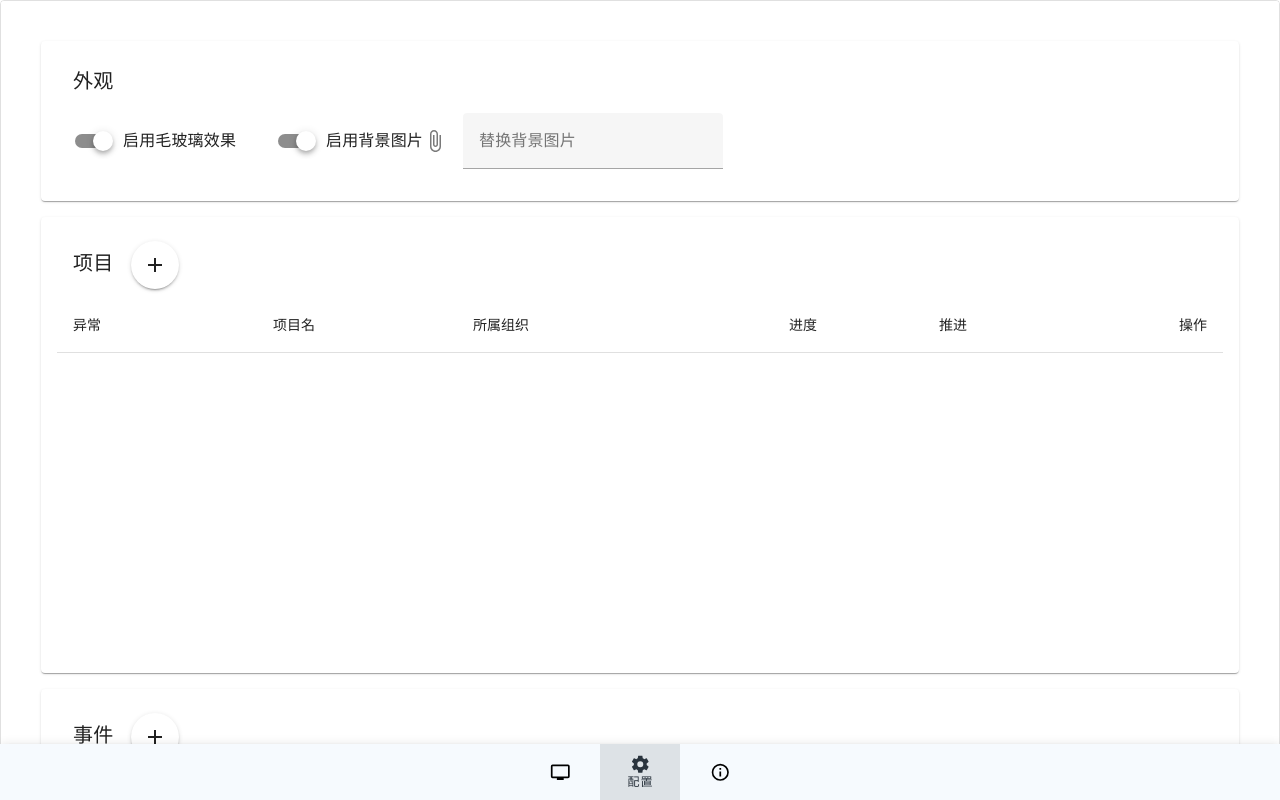
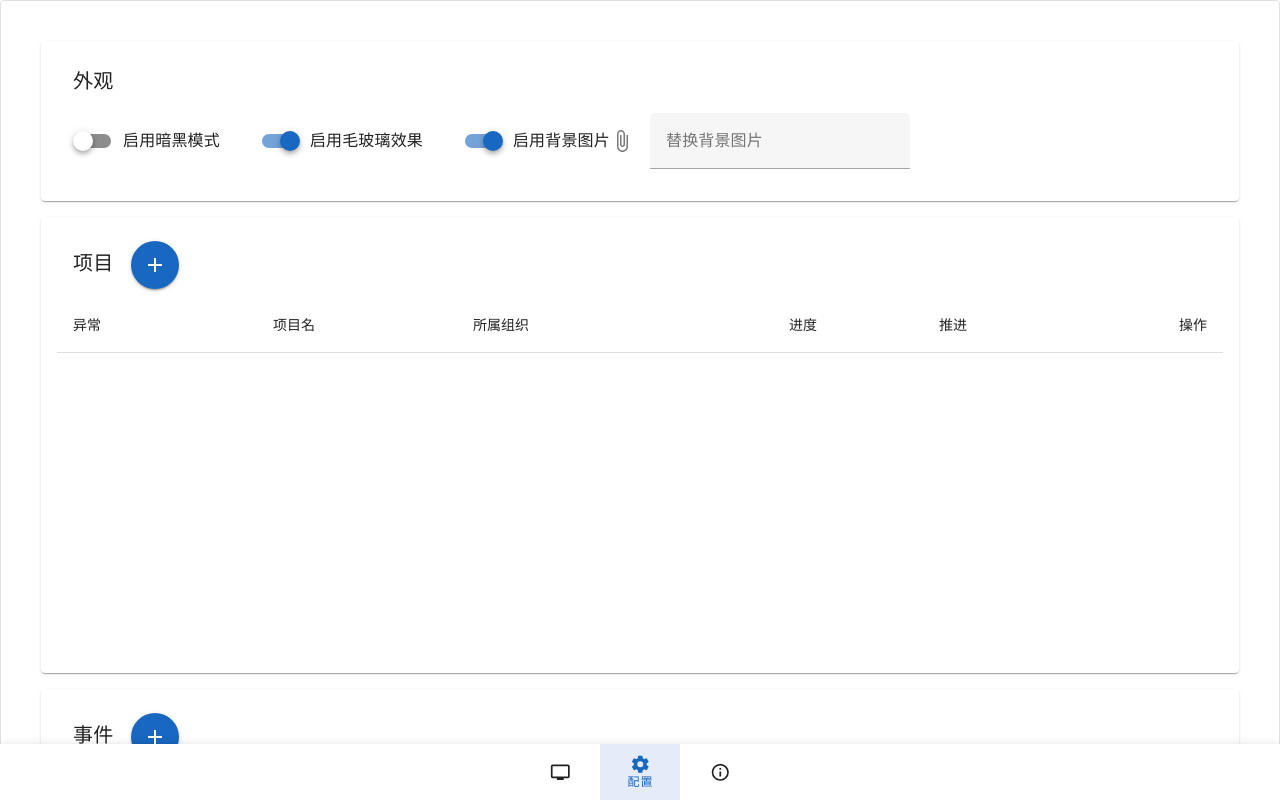
Before and after one commit to wpy030414/daily-log, a Vue app: page /render in a window 1280 px wide. Both pictures are taken after a click on the button "配置". Shown: the top 800 px of the page. Built offline with nearby package versions, Linux system fonts and the light colour scheme; the HTML template or start-up script is replaced by a standard one.

Commit message:
feat: bring Dark Mode

```diff
--- a/src/App.vue
+++ b/src/App.vue
@@ -1,11 +1,13 @@
 <script setup lang="ts">
-import { useCustomTheme } from './stores/custom-theme'
 import { useMessage } from './stores/messages'
 import type { Store } from 'pinia'
 import { useWidthRate } from './stores/width-rate'
 import { mdiCog, mdiInformationOutline, mdiTelevision } from '@mdi/js'
+import { useCustomTheme } from './stores/custom-theme'
+import { useTheme } from 'vuetify'
 
 useWidthRate().init()
+useCustomTheme().inject(useTheme())
 
 declare global {
   interface Window {
@@ -29,8 +31,7 @@ window.msg = useMessage()
       <v-bottom-navigation
         v-model="$route.path"
         v-on:update:model-value="(v: string) => $router.push(v)"
-        :bg-color="useCustomTheme().now('bg-main')"
-        :color="useCustomTheme().now('t-main')"
+        color="primary"
         mode="shift"
         mandatory="force"
       >
--- a/src/assets/logs.ts
+++ b/src/assets/logs.ts
@@ -1,4 +1,10 @@
 export const logs = [
+  {
+    isBreakthrough: false,
+    date: '2025-06-18',
+    v: '1.4.3',
+    description: `- 新增暗黑模式`,
+  },
   {
     isBreakthrough: false,
     date: '2025-06-10',
--- a/src/assets/main.css
+++ b/src/assets/main.css
@@ -1,37 +1,3 @@
-:root {
-  --color-bg-main: hsl(var(--h), 80%, 98%);
-  --color-bg-sub: hsla(var(--h), 80%, 70%, 0.168);
-  --color-t-main: hsl(var(--h), 20%, 20%);
-  --color-bg-main-reverse: hsl(var(--h), 80%, 30%);
-  --color-bg-sub-reverse: hsla(var(--h), 80%, 30%, 0.467);
-  --color-t-main-reverse: hsl(0, 0%, 100%);
-
-  &[theme='pink'] {
-    --h: 325;
-  }
-
-  &[theme='red'] {
-    --h: 0;
-  }
-
-  &[theme='yellow'] {
-    --h: 50;
-  }
-
-  &[theme='green'] {
-    --h: 120;
-  }
-
-  &[theme='blue'] {
-    --h: 210;
-  }
-
-  --color-green: rgb(133.4, 206.2, 97.4);
-  --color-orange: rgb(235, 180.6, 99);
-  --color-red: rgb(247, 137.4, 137.4);
-  --color-blue: rgb(102.2, 177.4, 255);
-}
-
 * {
   margin: 0;
   padding: 0;
--- a/src/components/MacPanel.vue
+++ b/src/components/MacPanel.vue
@@ -122,6 +122,16 @@ defineProps<{
   }
 }
 
+.v-theme--dark .shell {
+  &[enable-glassmorphism='true'] {
+    background: #000000aa;
+  }
+
+  & .section {
+    border-color: #ffffff22;
+  }
+}
+
 h4,
 h5 {
   font-weight: normal;
--- a/src/stores/custom-theme.ts
+++ b/src/stores/custom-theme.ts
@@ -1,55 +1,36 @@
 import { defineStore } from 'pinia'
-import { computed, ref, watch } from 'vue'
+import { ref, watch } from 'vue'
+import { type ThemeInstance } from 'vuetify'
 
 export const useCustomTheme = defineStore(
   'custom-themes',
   () => {
-    const defaultValue = '远空蓝'
-    const value = ref(defaultValue)
+    const provider = ref<ThemeInstance>()
+    const isDark = ref(false)
 
-    const options = new Map([
-      ['罗兰紫', 'pink'],
-      ['烈焰红', 'red'],
-      ['麦秆黄', 'yellow'],
-      ['青葱绿', 'green'],
-      ['远空蓝', 'blue'],
-    ])
+    function inject(_provider: ThemeInstance) {
+      provider.value = _provider
+    }
 
     watch(
-      value,
+      [() => provider.value, () => isDark.value],
       () => {
-        if (!Array.from(options.keys()).includes(value.value)) {
-          value.value = defaultValue
+        if (provider.value) {
+          provider.value.global.name = isDark.value ? 'dark' : 'light'
         }
-        document.documentElement.setAttribute('theme', '' + options.get(value.value))
       },
-      { immediate: true },
+      {
+        immediate: true,
+      },
     )
 
-    const now = computed(() => {
-      console.debug(value.value)
-
-      return (
-        type:
-          | 'bg-main'
-          | 'bg-sub'
-          | 't-main'
-          | 'bg-main-reverse'
-          | 'bg-sub-reverse'
-          | 't-main-reverse',
-      ) => window.getComputedStyle(document.documentElement).getPropertyValue(`--color-${type}`)
-    })
-
     const enableGlassmorphism = ref(true)
-
     const enableBackgroundImage = ref(true)
-
     const bgi = ref()
 
     return {
-      value,
-      options: Array.from(options.keys()),
-      now,
+      inject,
+      isDark,
       enableGlassmorphism,
       enableBackgroundImage,
       bgi,
--- a/src/utils/index.ts
+++ b/src/utils/index.ts
@@ -1,5 +1,4 @@
 import { useMessage } from '@/stores/messages'
-// import { useWidthRate } from '@/stores/width-rate'
 import markdownit from 'markdown-it'
 import markdownItTextualUml from 'markdown-it-textual-uml'
 import markdownItKatex from '@iktakahiro/markdown-it-katex'
@@ -74,11 +73,6 @@ export async function copyToClipboard(data: string | Blob) {
 }
 
 export async function shotElement(cssPath: string, method: 'download' | 'copy' = 'download') {
-  // if (useWidthRate().value > 0.33) {
-  //   useMessage().warning('请您先最窄化窗口再操作！')
-  //   return
-  // }
-
   await new Promise((res) => setTimeout(res, 1000))
 
   const blob = await toBlob(document.querySelector(cssPath) as HTMLElement, { pixelRatio: 3 })
--- a/src/views/About.vue
+++ b/src/views/About.vue
@@ -1,8 +1,7 @@
 <script setup lang="ts">
 import { logs } from '@/assets/logs'
-import { useCustomTheme } from '@/stores/custom-theme'
 import { useMessage } from '@/stores/messages'
-import { mdiEmail, mdiGithub, mdiMenu } from '@mdi/js'
+import { mdiCat, mdiEmail, mdiGithub, mdiMagnify, mdiMenu } from '@mdi/js'
 import { marked } from 'marked'
 import { ref, watch } from 'vue'
 
@@ -81,24 +80,18 @@ function findMyCat() {
   <v-navigation-drawer v-if="showLog" :width="500">
     <v-timeline side="end">
       <v-timeline-item
-        v-for="(log, i) of logs"
-        :dot-color="
-          !i
-            ? useCustomTheme().now('bg-main-reverse')
-            : log.isBreakthrough
-              ? useCustomTheme().now('bg-sub')
-              : useCustomTheme().now('bg-main')
-        "
+        v-for="l of logs"
+        :dot-color="l.isBreakthrough ? 'primary' : 'secondary'"
         size="small"
       >
         <template v-slot:opposite>
-          <p class="mr-4 text-grey">{{ log.date }}</p>
+          <p class="mr-4 text-grey">{{ l.date }}</p>
         </template>
 
         <div>
-          <strong>{{ log.v }}</strong>
+          <strong>{{ l.v }}</strong>
 
-          <div class="text-caption" v-html="marked.parse(log.description)"></div>
+          <div class="text-caption" v-html="marked.parse(l.description)"></div>
         </div>
       </v-timeline-item>
     </v-timeline>
@@ -168,12 +161,12 @@ function findMyCat() {
           [
             {
               text: '调戏小猫',
-              icon: 'mdi-cat',
+              icon: mdiCat,
               action: flirt,
             },
             {
               text: '寻找小猫',
-              icon: 'mdi-magnify',
+              icon: mdiMagnify,
               action: () => (showMysteriousDialog = true),
             },
           ][Number(flirtCounter.value > flirtCounter.trigger)],
@@ -194,12 +187,13 @@ function findMyCat() {
     <v-form validate-on="blur" @submit.prevent="findMyCat">
       <v-card title="据说只要输入神奇的代码就能找到丢失的猫猫？">
         <v-otp-input v-model="code" length="6"></v-otp-input>
+
         <template v-slot:actions>
           <v-spacer></v-spacer>
 
           <v-btn @click="showMysteriousDialog = false">先容我想想</v-btn>
 
-          <v-btn type="submit">验证</v-btn>
+          <v-btn color="primary" type="submit">验证</v-btn>
         </template>
       </v-card>
     </v-form>
--- a/src/views/Options.vue
+++ b/src/views/Options.vue
@@ -12,6 +12,7 @@ import {
   mdiMenuUpOutline,
   mdiPlus,
 } from '@mdi/js'
+import { useTheme } from 'vuetify'
 
 function handleAdd(objType: 'p' | 'e') {
   if (objType === 'p') {
@@ -111,13 +112,21 @@ function handleUpdateImage(file: File | File[]) {
 
 <template>
   <div class="px-10 py-10">
-    <!-- <template v-if="useWidthRate().value > 0.9"> -->
     <v-card class="px-4 py-4 mb-4">
       <v-card-title>外观</v-card-title>
 
       <v-row class="mx-4 mt-2 mb-4">
         <v-switch
+          v-model="useCustomTheme().isDark"
+          color="primary"
+          class="mr-10"
+          label="启用暗黑模式"
+          hide-details
+        ></v-switch>
+
+        <v-switch
           v-model="useCustomTheme().enableGlassmorphism"
+          color="primary"
           class="mr-10"
           label="启用毛玻璃效果"
           hide-details
@@ -125,6 +134,7 @@ function handleUpdateImage(file: File | File[]) {
 
         <v-switch
           v-model="useCustomTheme().enableBackgroundImage"
+          color="primary"
           label="启用背景图片"
           hide-details
         ></v-switch>
@@ -132,6 +142,7 @@ function handleUpdateImage(file: File | File[]) {
         <v-file-input
           v-if="useCustomTheme().enableBackgroundImage"
           v-on:update:model-value="handleUpdateImage"
+          color="primary"
           accept="image/*"
           max-width="300"
           label="替换背景图片"
@@ -144,7 +155,7 @@ function handleUpdateImage(file: File | File[]) {
       <v-card-title>
         项目
 
-        <v-btn class="ml-3" :icon="mdiPlus" @click="handleAdd('p')"></v-btn>
+        <v-btn color="primary" class="ml-3" :icon="mdiPlus" @click="handleAdd('p')"></v-btn>
       </v-card-title>
 
       <v-table height="45vh" fixed-header>
@@ -169,6 +180,7 @@ function handleUpdateImage(file: File | File[]) {
             <td class="py-5">
               <v-select
                 v-model="p.exception"
+                color="primary"
                 :items="[
                   { label: '失败/放弃', value: 'failed' },
                   { label: '搁置/卡住/暂停', value: 'stucked' },
@@ -183,16 +195,17 @@ function handleUpdateImage(file: File | File[]) {
             </td>
 
             <td>
-              <v-text-field v-model="p.project" hide-details></v-text-field>
+              <v-text-field v-model="p.project" color="primary" hide-details></v-text-field>
             </td>
 
             <td>
-              <v-text-field v-model="p.org" hide-details></v-text-field>
+              <v-text-field v-model="p.org" color="primary" hide-details></v-text-field>
             </td>
 
             <td>
               <v-slider
                 v-model="p.progress"
+                color="primary"
                 :max="100"
                 :min="0"
                 :step="0.01"
@@ -206,7 +219,7 @@ function handleUpdateImage(file: File | File[]) {
             </td>
 
             <td>
-              <v-switch v-model="p.makeProgress" hide-details> </v-switch>
+              <v-switch v-model="p.makeProgress" color="primary" hide-details> </v-switch>
             </td>
 
             <td class="text-right">
@@ -226,8 +239,8 @@ function handleUpdateImage(file: File | File[]) {
 
               <v-btn
                 :icon="mdiDeleteOutline"
+                color="red"
                 size="small"
-                color="red"
                 @click="handleDelete('p', i)"
               ></v-btn>
             </td>
@@ -240,7 +253,7 @@ function handleUpdateImage(file: File | File[]) {
       <v-card-title>
         事件
 
-        <v-btn class="ml-3" :icon="mdiPlus" @click="handleAdd('e')"></v-btn>
+        <v-btn color="primary" class="ml-3" :icon="mdiPlus" @click="handleAdd('e')"></v-btn>
       </v-card-title>
 
       <v-table height="45vh" fixed-header>
@@ -259,6 +272,7 @@ function handleUpdateImage(file: File | File[]) {
             <td class="py-5">
               <v-select
                 v-model="e.state"
+                color="primary"
                 :items="[
                   { label: '推进', value: 'on' },
                   { label: '阻塞', value: 'blocked' },
@@ -272,7 +286,7 @@ function handleUpdateImage(file: File | File[]) {
             </td>
 
             <td>
-              <v-textarea v-model="e.body" auto-grow hide-details></v-textarea>
+              <v-textarea v-model="e.body" color="primary" auto-grow hide-details></v-textarea>
             </td>
 
             <td class="text-right">
@@ -292,8 +306,8 @@ function handleUpdateImage(file: File | File[]) {
 
               <v-btn
                 :icon="mdiDeleteOutline"
+                color="red"
                 size="small"
-                color="red"
                 @click="handleDelete('e', i)"
               ></v-btn>
             </td>
@@ -303,12 +317,10 @@ function handleUpdateImage(file: File | File[]) {
     </v-card>
 
     <div class="mb-4">
-      <v-btn title="导出数据" class="mr-4" :icon="mdiExport" @click="handleOutputOption"></v-btn>
+      <v-btn :icon="mdiExport" class="mr-4" title="导出数据" @click="handleOutputOption"></v-btn>
 
-      <v-btn title="导入数据" :icon="mdiImport" @click="handleInputOption"></v-btn>
+      <v-btn :icon="mdiImport" color="red" title="导入数据" @click="handleInputOption"></v-btn>
     </div>
-    <!-- </template> -->
-    <!-- <template v-else>请您先全屏化窗口再操作！</template> -->
   </div>
 </template>
 
```
Also changed, not shown: package.json (+9 -9 lines), 1 other file (tests, documents, lock files or other folders).
